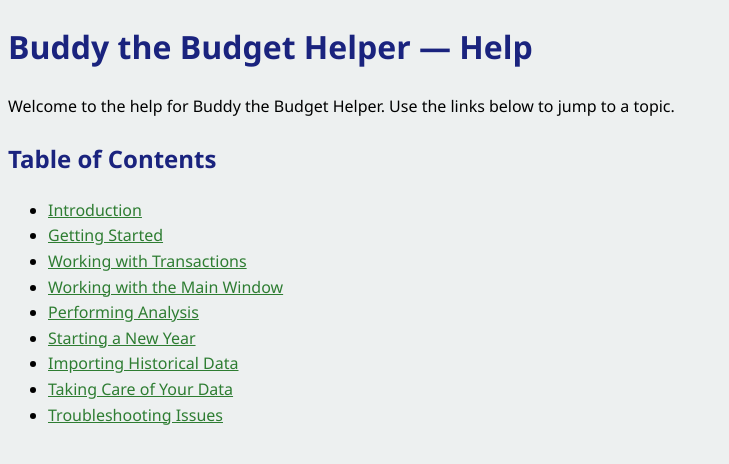
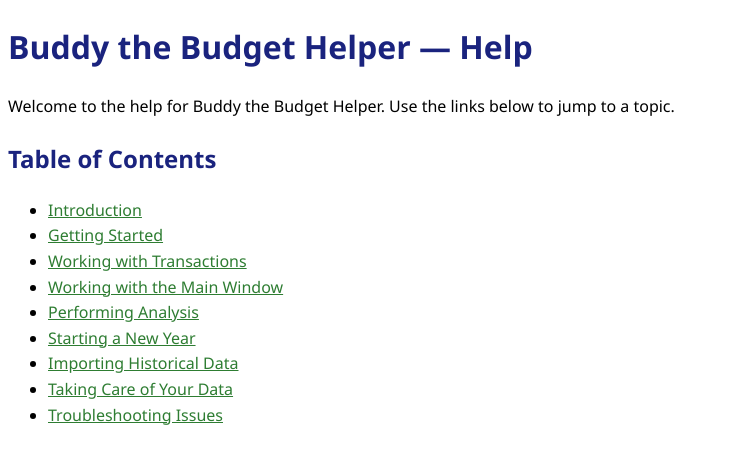
Before and after one commit to chudave1/Buddy-the-Budget-Helper-Release, a Jekyll site: the page built from docs/index.md, in a window 1280 px wide. Shown: the top 464 px of the page, without its empty margins (0-729 px from the left). Built offline with Jekyll 4.4.1, drawn with Linux system fonts in a browser that asks for light colours; our own code applies the rules of GitHub Pages for plain Markdown files.

Commit message:
Comment out body background color
Comment out the background color for the body.

```diff
--- a/docs/assets/style.css
+++ b/docs/assets/style.css
@@ -1,5 +1,5 @@
 body {
-  background-color: #edf0f0; /* soft gray instead of white */
+  /* background-color: #edf0f0; */
   font-family: "Segoe UI", Arial, sans-serif;
   line-height: 1.6;
 }
```
